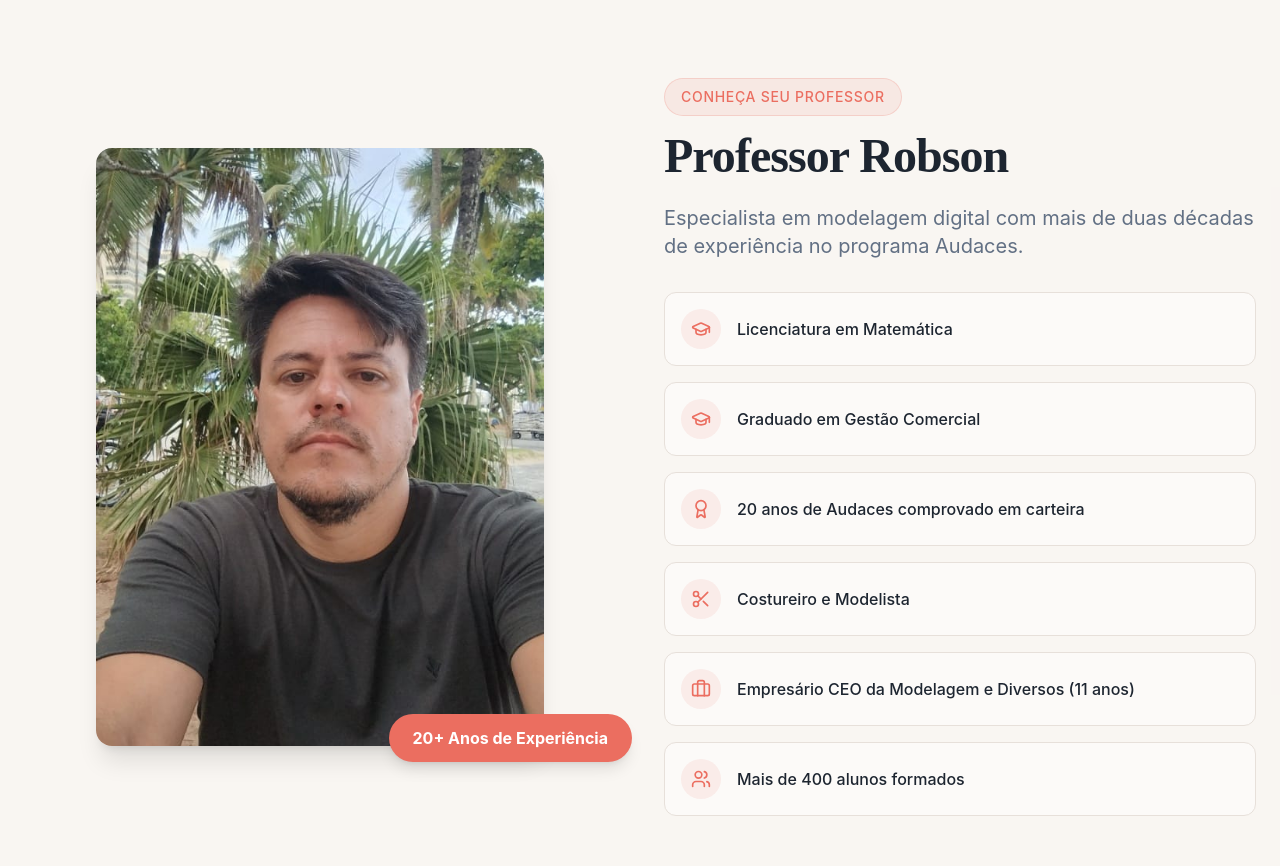
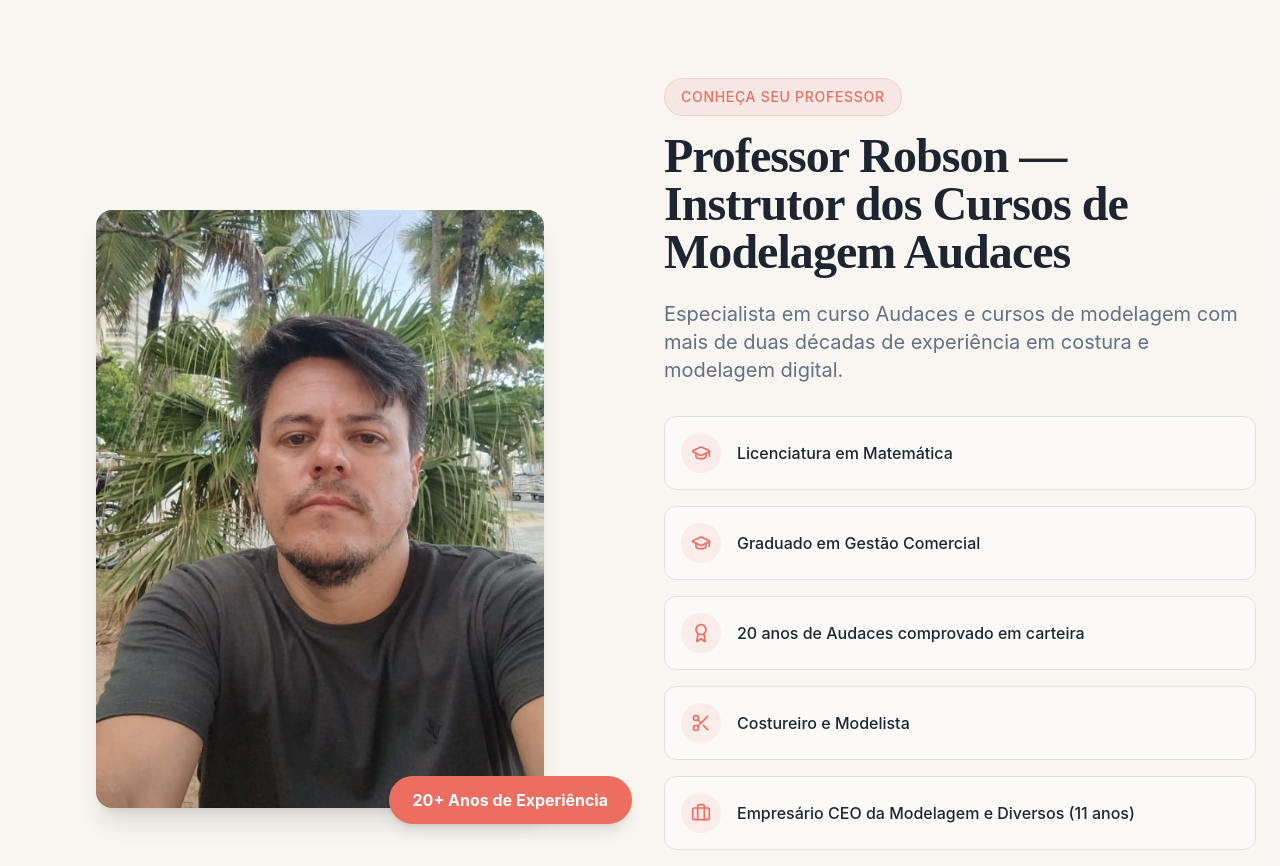
Before and after one commit to falldanila-arch/aprendaaudaces, a React (Vite) app: page / in a window 1280 px wide. Shown: the part 4640-5506 px from the top of the page. Built offline with nearby package versions, Linux system fonts and the light colour scheme; the HTML template or start-up script is replaced by a standard one.

Commit message:
Preceding changes

```diff
--- a/src/components/Instructor.tsx
+++ b/src/components/Instructor.tsx
@@ -41,10 +41,10 @@ export const Instructor = () => {
               CONHEÇA SEU PROFESSOR
             </span>
             <h2 className="text-4xl md:text-5xl font-bold text-foreground mb-6">
-              Professor Robson
+              Professor Robson — Instrutor dos Cursos de Modelagem Audaces
             </h2>
             <p className="text-xl text-muted-foreground mb-8">
-              Especialista em modelagem digital com mais de duas décadas de experiência no programa Audaces.
+              Especialista em curso Audaces e cursos de modelagem com mais de duas décadas de experiência em costura e modelagem digital.
             </p>
 
             <div className="grid gap-4">
```
